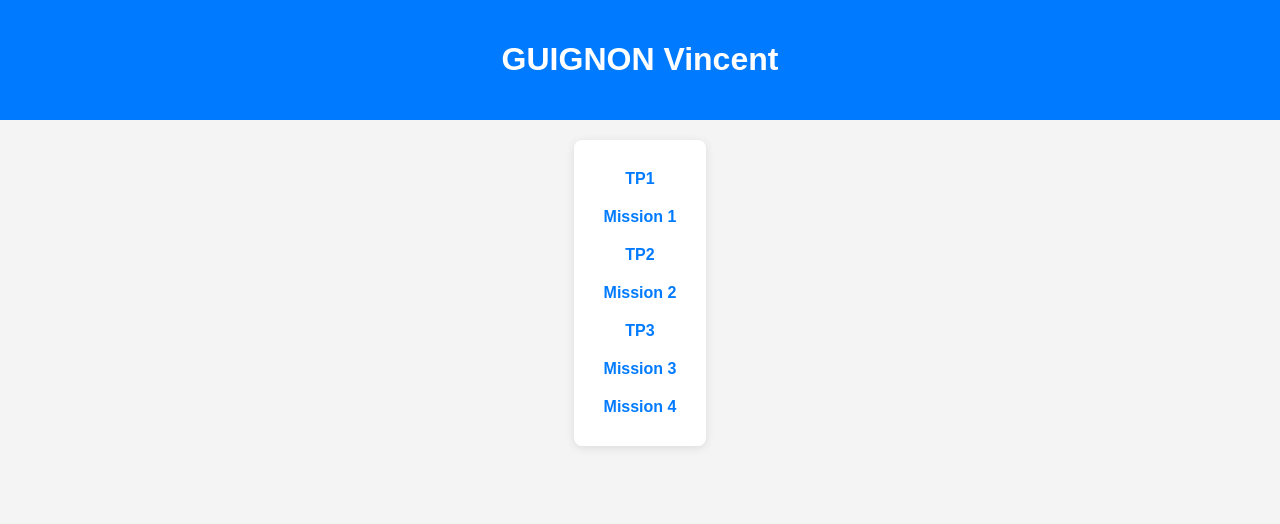
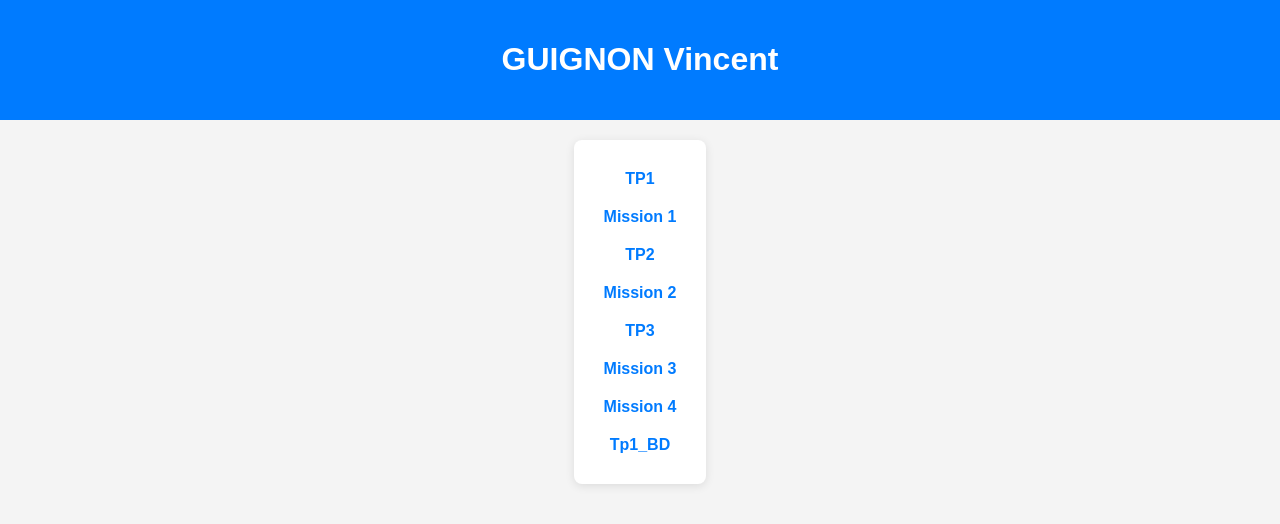
Before and after one commit to VincentG94/git_vf, a plain HTML site: page index.html in a window 1280 px wide. Drawn offline with Linux system fonts and the light colour scheme.

Commit message:
Update index.html

```diff
--- a/index.html
+++ b/index.html
@@ -22,6 +22,7 @@
         <a href="tp3/index.html">TP3</a>
         <a href="mission3/index.html">Mission 3</a>
         <a href="mission4/index.html">Mission 4</a>
+        <a href="tp1_bd/index.html">Tp1_BD</a>
       </nav>
     </center>
   </main>
```
